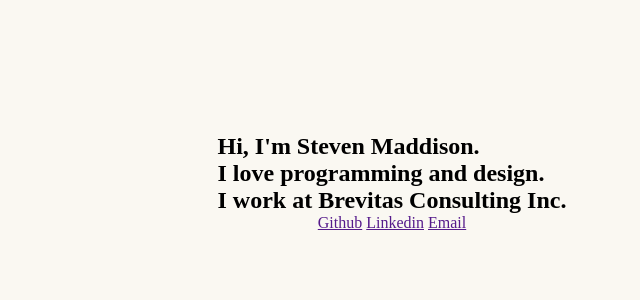
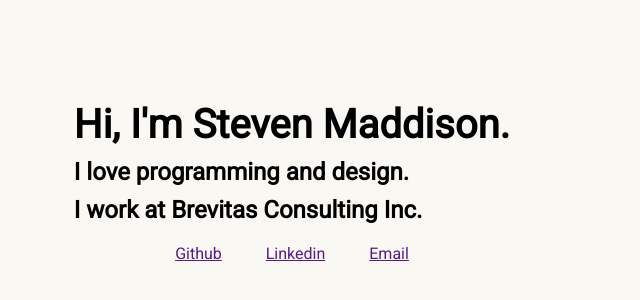
Before and after one commit to Stevtm/placeholder-portfolio, a plain HTML site: page index.html in a window 1280 px wide. Shown: the part 218-518 px from the top of the page, without its empty margins (248-888 px from the left). Drawn offline with Linux system fonts and the light colour scheme.

Commit message:
added new font and spaced elements

```diff
--- a/index.html
+++ b/index.html
@@ -5,6 +5,8 @@
     <meta http-equiv="X-UA-Compatible" content="IE=edge">
     <meta name="viewport" content="width=device-width, initial-scale=1.0">
     <title>Portfolio - Steven Maddison</title>
+    <link rel="preconnect" href="https://fonts.gstatic.com">
+    <link href="https://fonts.googleapis.com/css2?family=Roboto&display=swap" rel="stylesheet">
     <link rel="stylesheet" href="style.css">
 </head>
 <body>
--- a/style.css
+++ b/style.css
@@ -3,6 +3,7 @@
     margin: 0;
     padding: 0;
     box-sizing: border-box;
+    font-family: "Roboto", sans-serif;
 }
 
 html {
@@ -19,6 +20,24 @@ main {
     height: 100vh;
 }
 
+.title {
+    margin-right: 200px;
+    padding: 20px;
+}
+
+.title h1 {
+    font-size: 40px;
+}
+
+.title h2 {
+    padding-top: 10px;
+}
+
 .links {
+    margin-right: 200px;
+    padding: 0px 20px 20px 20px;
+}
 
+.links a {
+    padding: 0 20px;
 }
```
